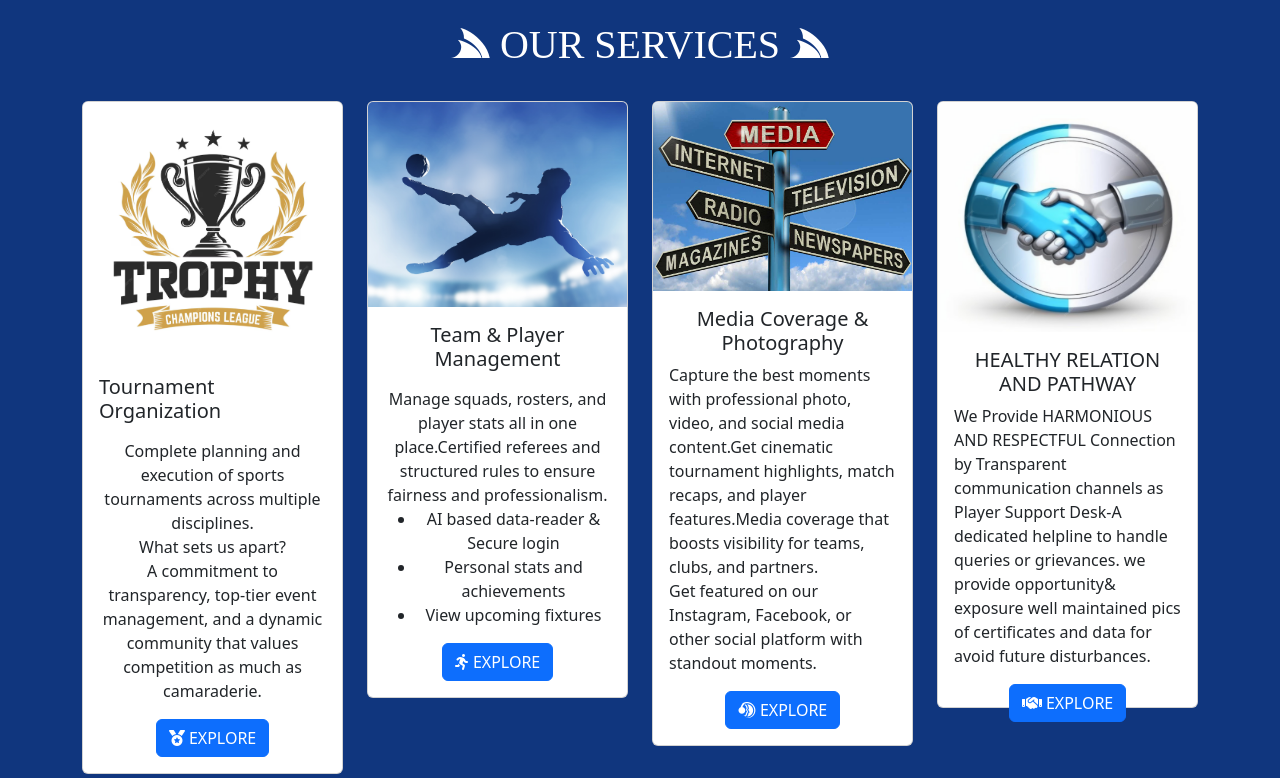
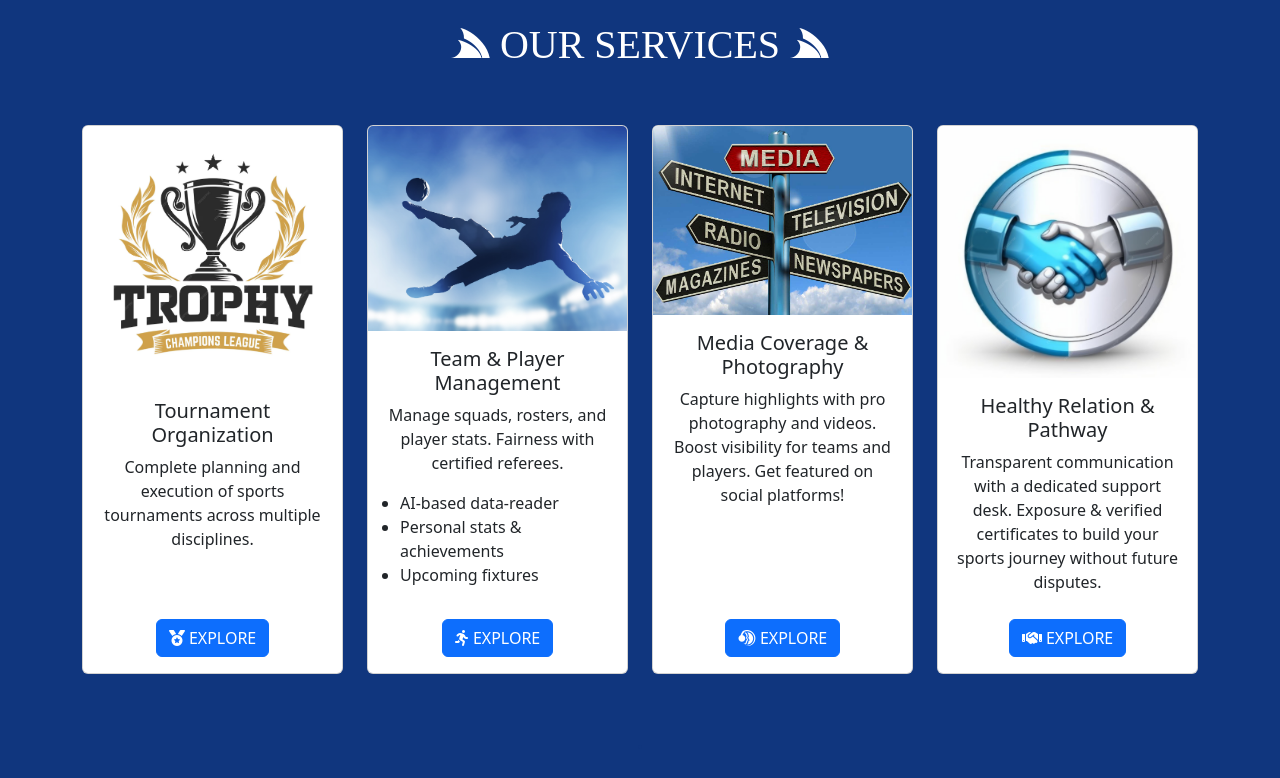
Before and after one commit to yashikaguptaworld/Victorians, a website: page public/index.html in a window 1280 px wide. Shown: the part 1509-2287 px from the top of the page. Drawn offline with nearby package versions, Linux system fonts and the light colour scheme.

Commit message:
Update index.html

```diff
--- a/public/index.html
+++ b/public/index.html
@@ -432,94 +432,78 @@
 
     <BR>
 
-    <div class="container" >
+    <div class="container mt-4">
   <div class="row">
-        <div class="col-md-3 ">
-          <div class="card" style="float: left;">
+    <div class="col-12 col-sm-6 col-md-3 mb-4">
+      <div class="card h-100 d-flex flex-column">
         <img src="pics/Screenshot 2025-07-20 202330.png" class="card-img-top" alt="...">
-            <div class="card-body">
-              <h5 class="card-title">Tournament Organization</h5>
-              <p class="card-text">
-                <center>Complete planning and execution of sports tournaments across multiple disciplines.<br> What sets
-                  us apart?<br> A commitment to transparency, top-tier event management, and a dynamic community that
-                  values competition as much as camaraderie.</center>
-
+        <div class="card-body d-flex flex-column">
+          <h5 class="card-title text-center">Tournament Organization</h5>
+          <p class="card-text text-center">
+            Complete planning and execution of sports tournaments across multiple disciplines.
           </p>
-              <center>
+          <div class="mt-auto text-center">
             <a data-bs-toggle="modal" data-bs-target="#divSignup" class="btn btn-primary">
-                  <center><i class="fa-solid fa-medal fa-bounce"></i> EXPLORE</center>
+              <i class="fa-solid fa-medal fa-bounce"></i> EXPLORE
             </a>
-              </center>
           </div>
-          </div>
-        </div>
-        <div class="col-md-3 ">
-          <div class="card" style=" float: left;">
-            <img src="pics/Screenshot 2025-07-20 203640.png" class="card-img-top" alt="...">
-            <div class="card-body">
-              <h5 class="card-title">
-                <center>Team & Player Management</center>
-              </h5>
-              <p class="card-text">
-                <center>Manage squads, rosters, and player stats all in one place.Certified referees and structured
-                  rules to ensure fairness and professionalism.
-                  <br>
-                  <ul type="disc">
-                    <li> AI based data-reader & Secure login
-
-                    </li>
-                    <li>Personal stats and achievements
-
-                    </li>
-                    <li>View upcoming fixtures</li>
-                  </ul>
-                </center>
-              </p>
-              <center>
-                <a data-bs-toggle="modal" data-bs-target="#divSignup" class="btn btn-primary">
-                  <center><i class="fa-solid fa-person-running fa-flip"></i> EXPLORE</center>
-                </a>
-              </center></a>
         </div>
       </div>
     </div>
 
-        <div class="col-md-3 ">
-
-          <div class="card" >
-            <img src="pics/Screenshot 2025-07-20 204406.png" class="card-img-top" alt="...">
-            <div class="card-body">
-              <h5 class="card-title">
-                <center>Media Coverage & Photography</center>
-              </h5>
-              <p class="card-text">Capture the best moments with professional photo, video, and social media content.Get
-                cinematic tournament highlights, match recaps, and player features.Media coverage that boosts visibility
-                for teams, clubs, and partners.<br>Get featured on our Instagram, Facebook, or other social platform
-                with standout moments.</p>
-              <center>
+        <div class="col-12 col-sm-6 col-md-3 mb-4">
+      <div class="card h-100 d-flex flex-column">
+        <img src="pics/Screenshot 2025-07-20 203640.png" class="card-img-top" alt="Team Management">
+        <div class="card-body d-flex flex-column">
+          <h5 class="card-title text-center">Team & Player Management</h5>
+          <p class="card-text text-center">
+            Manage squads, rosters, and player stats. Fairness with certified referees.
+            <ul class="text-start ps-3">
+              <li>AI-based data-reader</li>
+              <li>Personal stats & achievements</li>
+              <li>Upcoming fixtures</li>
+            </ul>
+          </p>
+          <div class="mt-auto text-center">
             <a data-bs-toggle="modal" data-bs-target="#divSignup" class="btn btn-primary">
-                  <center><i class="fa-brands fa-teamspeak fa-beat"></i> EXPLORE</center>
+              <i class="fa-solid fa-person-running fa-flip"></i> EXPLORE
             </a>
-              </center></a>
-              </center>
           </div>
         </div>
       </div>
-        <div class="col-md-3 ">
-          <div class="card" style="float: left; height: 607px;">
-            <img src="pics/Screenshot 2025-07-20 210822.png" class="card-img-top" alt="..." style="height: 230px;">
-            <div class="card-body">
-              <CENTER>
-                <h5 class="card-title">HEALTHY RELATION AND PATHWAY</h5>
-              </CENTER>
-              <p class="card-text">We Provide HARMONIOUS AND RESPECTFUL Connection by Transparent communication channels
-                as Player Support Desk-A dedicated helpline to handle queries or grievances. we provide opportunity&
-                exposure well maintained pics of certificates and data for avoid future disturbances. </p>
-              <center>
+    </div>
+
+        <div class="col-12 col-sm-6 col-md-3 mb-4">
+      <div class="card h-100 d-flex flex-column">
+        <img src="pics/Screenshot 2025-07-20 204406.png" class="card-img-top" alt="Media Coverage">
+        <div class="card-body d-flex flex-column">
+          <h5 class="card-title text-center">Media Coverage & Photography</h5>
+          <p class="card-text text-center">
+            Capture highlights with pro photography and videos. Boost visibility for teams and players.
+            Get featured on social platforms!
+          </p>
+          <div class="mt-auto text-center">
             <a data-bs-toggle="modal" data-bs-target="#divSignup" class="btn btn-primary">
-                  <center><i class="fa-solid fa-handshake fa-beat "></i> EXPLORE</center>
+              <i class="fa-brands fa-teamspeak fa-beat"></i> EXPLORE
             </a>
-              </center></a>
+          </div>
+        </div>
+      </div>
+    </div>
+
+        <div class="col-12 col-sm-6 col-md-3 mb-4">
+      <div class="card h-100 d-flex flex-column">
+        <img src="pics/Screenshot 2025-07-20 210822.png" class="card-img-top" alt="Health & Relations">
+        <div class="card-body d-flex flex-column">
+          <h5 class="card-title text-center">Healthy Relation & Pathway</h5>
+          <p class="card-text text-center">
+            Transparent communication with a dedicated support desk. Exposure & verified certificates to build your sports journey without future disputes.
+          </p>
+          <div class="mt-auto text-center">
+            <a data-bs-toggle="modal" data-bs-target="#divSignup" class="btn btn-primary">
+              <i class="fa-solid fa-handshake fa-beat"></i> EXPLORE
+            </a>
+          </div>
         </div>
       </div>
     </div>
```
Lines whose indentation alone changed are shown as unchanged.
